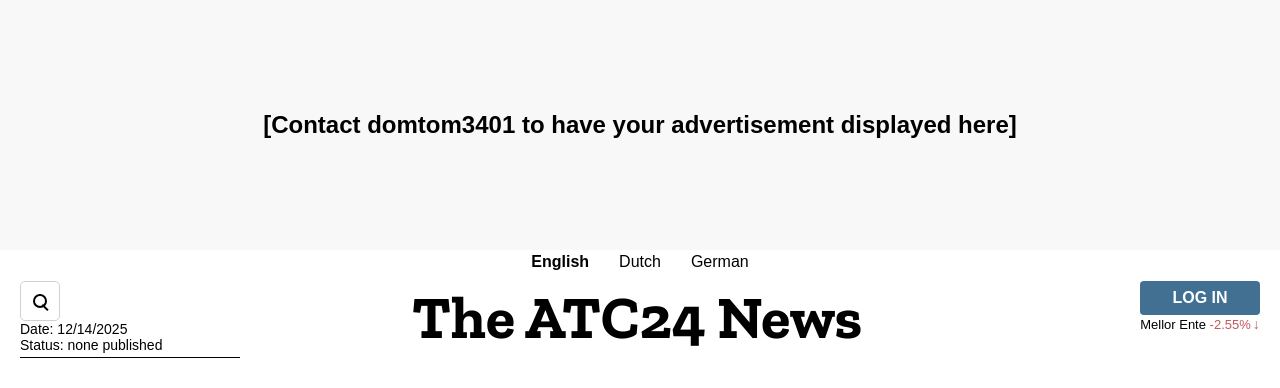
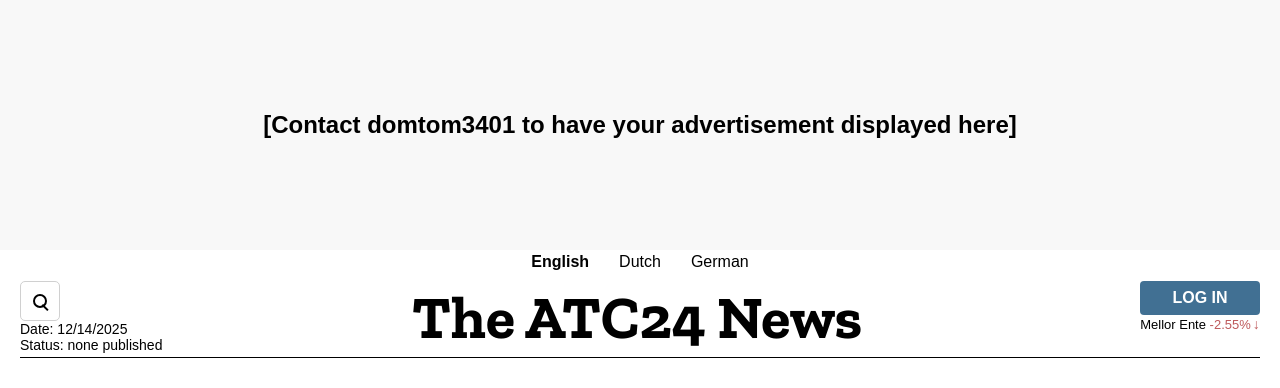
Before and after one commit to mentally-inprisoned-penguin/ATC24-news, a plain HTML site: page index.html in a window 1280 px wide. Shown: the top 388 px of the page. Drawn offline with nearby package versions, Linux system fonts and the light colour scheme.

Commit message:
Can we finally actually like idk, maybe fucking work design wise??

```diff
--- a/index.html
+++ b/index.html
@@ -89,10 +89,9 @@ body { font-family: Georgia, "Times New Roman", Times, serif; background: #fff;
 .header-line {
   position: absolute;
   left: 0;
-  right: 0;
-  height: 1px; /* reset thickness */
+  height: 1px; /* thickness */
   background: #000;
-  top: calc(100% + 4px); /* moved down 4px */
+  top: calc(100% + 4px); /* 4px below last line */
 }
 
 /* Title */
@@ -163,7 +162,7 @@ body { font-family: Georgia, "Times New Roman", Times, serif; background: #fff;
     </div>
     <div id="date"></div>
     <div>Status: none published</div>
-    <div class="header-line"></div>
+    <div class="header-line" id="headerLine"></div>
   </div>
 
   <div class="title-container">
@@ -171,7 +170,7 @@ body { font-family: Georgia, "Times New Roman", Times, serif; background: #fff;
   </div>
 
   <div class="login-container">
-    <button class="login-btn">LOG IN</button>
+    <button class="login-btn" id="loginBtn">LOG IN</button>
     <div class="stock" id="stock"></div>
   </div>
 </div>
@@ -183,6 +182,13 @@ body { font-family: Georgia, "Times New Roman", Times, serif; background: #fff;
 window.addEventListener("load", () => {
   const content = document.getElementById("pageContent");
   setTimeout(()=> { content.style.opacity=1; }, 300);
+
+  // Extend horizontal line to match rightmost edge of login button
+  const loginBtn = document.getElementById("loginBtn");
+  const headerLine = document.getElementById("headerLine");
+  const loginRect = loginBtn.getBoundingClientRect();
+  const headerRect = headerLine.parentElement.getBoundingClientRect();
+  headerLine.style.width = (loginRect.right - headerRect.left) + "px";
 });
 
 /* Date */
```
